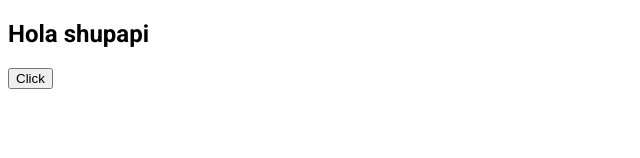
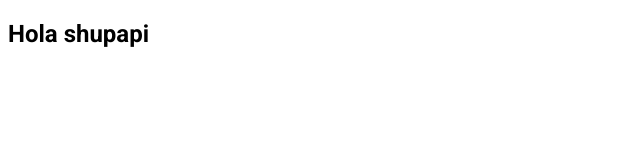
Before and after one commit to lMiguelCa/next01, a Next.js app: page / in a window 1280 px wide. Shown: the part 125-283 px from the top of the page, without its empty margins (0-640 px from the left). Built offline with nearby package versions, Linux system fonts and the light colour scheme.

Commit message:
componente con estado

```diff
--- a/app/page.jsx
+++ b/app/page.jsx
@@ -1,12 +1,14 @@
+/*"use client"*/
 "use client"
-
+import { useState } from "react"
 
 export default function HomePage(){
     return <section>
         <h1>Hola shupapi</h1>
-        <button onClick={()=> {
+
+        {/*<button onClick={()=> {
             alert('Hola')
        }}>          Click
-        </button>
+        </button>*/}
     </section>
 }
```
